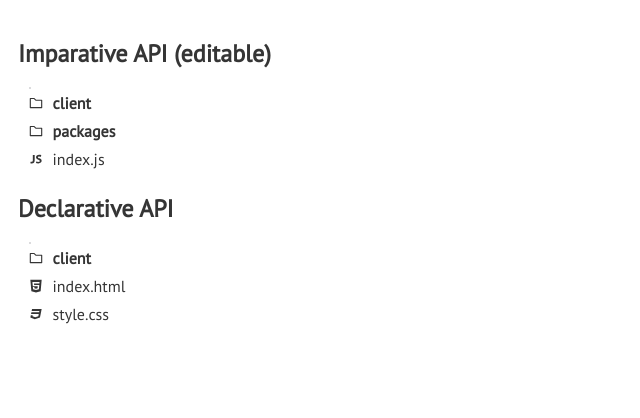
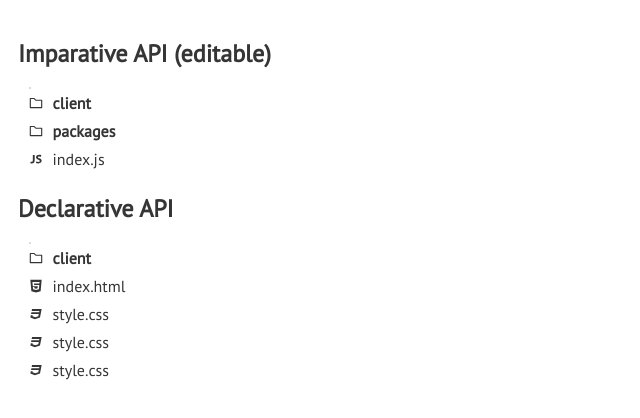
Before and after one commit to anuraghazra/react-folder-tree, a React (Create React App) app: page / in a window 1280 px wide. Shown: the top 418 px of the page, without its empty margins (0-640 px from the left). Built offline with nearby package versions, Linux system fonts and the light colour scheme.

Commit message:
feat: added File & folder editing / deletion ability

```diff
--- a/src/App.js
+++ b/src/App.js
@@ -15,6 +15,7 @@ export default function App() {
           type: "folder",
           name: "ui",
           files: [
+            { type: "file", name: "Toggle.js" },
             { type: "file", name: "Button.js" },
             { type: "file", name: "Button.style.js" }
           ]
@@ -46,15 +47,53 @@ export default function App() {
 
   const handleClick = props => {
     let newpath = _cloneDeep(structure);
-    let found = findNodeById(newpath, props.id);
 
-    if (props.type === "file") {
+    if (props.type === "file" && props.action === "delete") {
+      let found = findNodeById(newpath, props.parentId);
+      if (!found) {
+        console.log(newpath, props.id);
+        newpath = newpath.filter(file => file.id !== props.id);
+        setStructure(newpath);
+        return;
+      } else {
+        found.files = found.files.filter(file => file.id !== props.id);
+      }
+      setStructure(newpath);
+      return;
+    }
+    if (props.type === "file" && props.action === "edit") {
+      let found = findNodeById(newpath, props.id);
+      found.name = props.name;
+      console.log(newpath);
+      setStructure(newpath);
+      return;
+    }
+
+    if (props.type === "file" && props.action === "create") {
+      let found = findNodeById(newpath, props.id);
       found.files.push(createFile({ name: props.name }));
+      setStructure(newpath);
+      return;
     }
-    if (props.type === "folder") {
+
+    if (props.type === "folder" && props.action === "delete") {
+      let found = findNodeById(newpath, props.id);
+      let parent = findNodeById(newpath, found.parentId);
+      if (!parent) {
+        newpath = newpath.filter(item => item.id !== props.id);
+      } else {
+        parent.files = parent.files.filter(item => item.id !== props.id);
+      }
+      setStructure(newpath);
+      return;
+    }
+
+    if (props.type === "folder" && props.action === "create") {
+      let found = findNodeById(newpath, props.id);
       found.files.push(createFolder({ name: props.name }));
+      setStructure(newpath);
+      return;
     }
-    setStructure(newpath);
   };
 
   return (
@@ -71,8 +110,17 @@ export default function App() {
             <Tree.File name="Button.style.js" />
           </Tree.Folder>
           <Tree.File name="setup.js" />
+          <Tree.Folder name="client">
+            <Tree.Folder name="Components">
+              <Tree.File name="Button.jsx" />
+              <Tree.File name="Button.style.js" />
+            </Tree.Folder>
+            <Tree.File name="setup.js" />
+          </Tree.Folder>
         </Tree.Folder>
         <Tree.File name="index.html" />
+        <Tree.File name="style.css" />
+        <Tree.File name="style.css" />
         <Tree.File name="style.css" />
       </Tree>
     </div>
--- a/src/Tree/Tree.js
+++ b/src/Tree/Tree.js
@@ -10,17 +10,28 @@ const Tree = ({ children, data, onNodeClick }) => {
   const makeComponents = data => {
     return data.map(item => {
       item.id = v4();
+
+      // root files
       if (item.type === "file") {
-        return <File name={item.name} />;
+        return <File id={item.id} name={item.name} />;
       }
       return (
         <Folder id={item.id} name={item.name}>
           {item.files &&
             item.files.map((file, index) => {
+              file.id = v4();
+              file.parentId = item.id;
               if (file.type === "folder") {
                 return makeComponents([file]);
               }
-              return <File key={index} name={file.name} />;
+              return (
+                <File
+                  id={file.id}
+                  parentId={file.parentId}
+                  key={index}
+                  name={file.name}
+                />
+              );
             })}
         </Folder>
       );
--- a/src/Tree/Tree.style.js
+++ b/src/Tree/Tree.style.js
@@ -21,12 +21,14 @@ export const StyledFolder = styled.div`
   }
 `;
 
-export const Actions = styled.div`
+export const ActionsWrapper = styled.div`
+  width: 100%;
+
   display: flex;
   align-items: center;
   justify-content: space-between;
 
-  .folder__actions {
+  .actions {
     opacity: 0;
     pointer-events: none;
     transition: 0.2s;
@@ -43,14 +45,14 @@ export const Actions = styled.div`
     }
   }
 
-  &:hover .folder__actions {
+  &:hover .actions {
     opacity: 1;
     pointer-events: all;
     transition: 0.2s;
   }
 `;
 
-export const StyledFolderName = styled.div`
+export const StyledName = styled.div`
   background-color: white;
   display: flex;
   align-items: center;
--- a/src/Tree/TreeFile.js
+++ b/src/Tree/TreeFile.js
@@ -1,9 +1,15 @@
-import React, { useRef } from "react";
-import { AiOutlineFile } from "react-icons/ai";
+import React, { useRef, useState } from "react";
+import { AiOutlineFile, AiOutlineDelete, AiOutlineEdit } from "react-icons/ai";
+
 import { StyledFile } from "./Tree.style";
+import { useTreeContext } from "./TreeContext";
+import { ActionsWrapper, StyledName } from "./Tree.style.js";
+import { PlaceholderInput } from "./TreePlaceholderInput";
 import FILE_ICONS from "./FileIcons";
 
-const File = ({ name }) => {
+const File = ({ name, id, parentId }) => {
+  const [isEditing, setEditing] = useState(false);
+  const { onNodeClick, isImparative } = useTreeContext();
   const ext = useRef("");
 
   let splitted = name && name.split(".");
@@ -11,8 +17,43 @@ const File = ({ name }) => {
 
   return (
     <StyledFile className="tree__file">
-      {FILE_ICONS[ext.current] ? FILE_ICONS[ext.current] : <AiOutlineFile />}
-      &nbsp;&nbsp;{name}
+      {isEditing ? (
+        <PlaceholderInput
+          defaultValue={name}
+          type="file"
+          style={{ marginLeft: 0 }}
+          handleSubmit={fileName => {
+            onNodeClick({
+              id,
+              type: "file",
+              action: "edit",
+              name: fileName
+            });
+            setEditing(false);
+          }}
+        />
+      ) : (
+        <ActionsWrapper>
+          <StyledName>
+            {FILE_ICONS[ext.current] ? (
+              FILE_ICONS[ext.current]
+            ) : (
+              <AiOutlineFile />
+            )}
+            &nbsp;&nbsp;{name}
+          </StyledName>
+          {isImparative && (
+            <div className="actions">
+              <AiOutlineEdit onClick={() => setEditing(!isEditing)} />
+              <AiOutlineDelete
+                onClick={() => {
+                  onNodeClick({ parentId, id, action: "delete", type: "file" });
+                }}
+              />
+            </div>
+          )}
+        </ActionsWrapper>
+      )}
     </StyledFile>
   );
 };
--- a/src/Tree/TreeFolder.js
+++ b/src/Tree/TreeFolder.js
@@ -3,23 +3,24 @@ import {
   AiOutlineFolderAdd,
   AiOutlineFileAdd,
   AiOutlineFolder,
-  AiOutlineFolderOpen
+  AiOutlineFolderOpen,
+  AiOutlineDelete
 } from "react-icons/ai";
 import {
-  Actions,
+  ActionsWrapper,
   Collapse,
   StyledFolder,
-  StyledFolderName,
+  StyledName,
   VerticalLine
 } from "./Tree.style";
 import { useTreeContext } from "./TreeContext";
 import { PlaceholderInput } from "./TreePlaceholderInput";
 
 const FolderName = ({ isOpen, name, handleClick }) => (
-  <StyledFolderName onClick={handleClick}>
+  <StyledName onClick={handleClick}>
     {isOpen ? <AiOutlineFolderOpen /> : <AiOutlineFolder />}
     &nbsp;&nbsp;{name}
-  </StyledFolderName>
+  </StyledName>
 );
 
 const Folder = ({ name, children, level, parentPath, id }) => {
@@ -54,6 +55,7 @@ const Folder = ({ name, children, level, parentPath, id }) => {
             id,
             type: "file",
             name: fileName,
+            action: "create",
             path: `${parentPath}/${name}`
           });
         }}
@@ -73,6 +75,7 @@ const Folder = ({ name, children, level, parentPath, id }) => {
           onNodeClick({
             id,
             type: "folder",
+            action: "create",
             name: folderName,
             path: `${parentPath}/${name}`
           });
@@ -81,10 +84,14 @@ const Folder = ({ name, children, level, parentPath, id }) => {
     ]);
   };
 
+  const handleDeleteFolder = () => {
+    onNodeClick({ id, action: "delete", type: "folder" });
+  };
+
   return (
     <StyledFolder className="tree__folder" indent={level}>
       <VerticalLine>
-        <Actions>
+        <ActionsWrapper>
           <FolderName
             name={name}
             isOpen={isOpen}
@@ -92,12 +99,13 @@ const Folder = ({ name, children, level, parentPath, id }) => {
           />
 
           {isImparative && (
-            <div className="folder__actions">
+            <div className="actions">
               <AiOutlineFileAdd onClick={handleFileCreation} />
               <AiOutlineFolderAdd onClick={handleFolderCreation} />
+              <AiOutlineDelete onClick={handleDeleteFolder} />
             </div>
           )}
-        </Actions>
+        </ActionsWrapper>
         <Collapse className="tree__folder--collapsible" isOpen={isOpen}>
           {childs}
         </Collapse>
--- a/src/Tree/TreePlaceholderInput.js
+++ b/src/Tree/TreePlaceholderInput.js
@@ -6,7 +6,14 @@ import { StyledFile, StyledFolder } from "./Tree.style";
 import { FolderName } from "./TreeFolder";
 import FILE_ICONS from "./FileIcons";
 
-const PlaceholderInput = ({ type, name, folderLevel, handleSubmit }) => {
+const PlaceholderInput = ({
+  type,
+  name,
+  folderLevel,
+  handleSubmit,
+  defaultValue,
+  style
+}) => {
   const [ext, setExt] = useState("");
   const inputRef = useRef();
 
@@ -30,17 +37,17 @@ const PlaceholderInput = ({ type, name, folderLevel, handleSubmit }) => {
   }, [inputRef, handleSubmit]);
 
   return type === "file" ? (
-    <StyledFile className="tree__file">
+    <StyledFile className="tree__file" style={style}>
       {FILE_ICONS[ext] ? FILE_ICONS[ext] : <AiOutlineFile />}
       &nbsp;&nbsp;
-      <input ref={inputRef} onChange={updateExt} />
+      <input defaultValue={defaultValue} ref={inputRef} onChange={updateExt} />
     </StyledFile>
   ) : (
-    <StyledFolder id={v4()} name={name} indent={folderLevel + 1}>
+    <StyledFolder id={v4()} name={name} indent={folderLevel + 1} style={style}>
       <FolderName
         isOpen={true}
         handleClick={() => {}}
-        name={<input ref={inputRef} />}
+        name={<input defaultValue={defaultValue} ref={inputRef} />}
       />
     </StyledFolder>
   );
--- a/src/utils.js
+++ b/src/utils.js
@@ -16,5 +16,35 @@ export const findNodeById = (nodes, id) => {
   return final;
 };
 
+export const findPrevNodeById = (nodes, id) => {
+  let final;
+  let prev = [];
+  let parent = [];
+
+  function findNode(nodes, id) {
+    nodes.forEach(n => {
+      if (n.type === "folder") {
+        prev.push(parent[parent.length - 1]);
+      }
+      if (n.id === id) {
+        final = n;
+        return;
+      }
+      if (n.files) {
+        n.files.forEach(n => {
+          if (n.type === "folder") {
+            parent.push(n);
+          }
+        });
+        findNode(n.files, id);
+      }
+    });
+  }
+
+  findNode(nodes, id);
+
+  return prev[prev.length - 1];
+};
+
 export const createFile = ({ name }) => ({ name, type: "file" });
 export const createFolder = ({ name }) => ({ name, type: "folder", files: [] });
```
